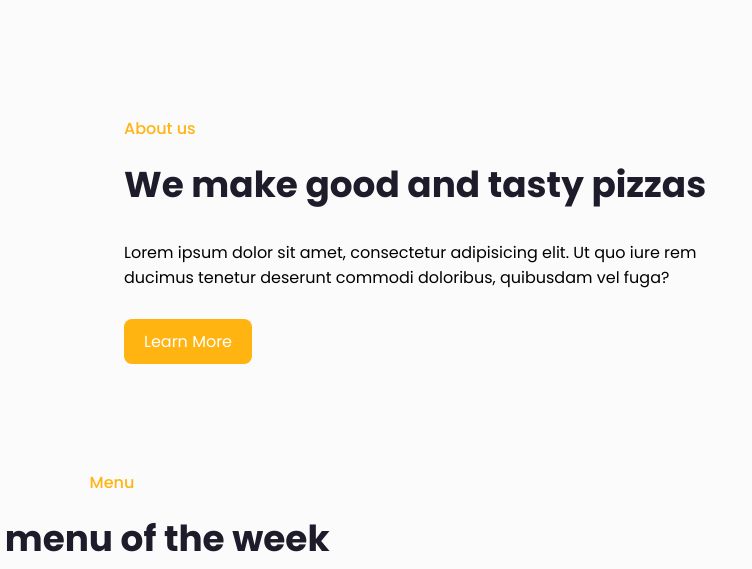
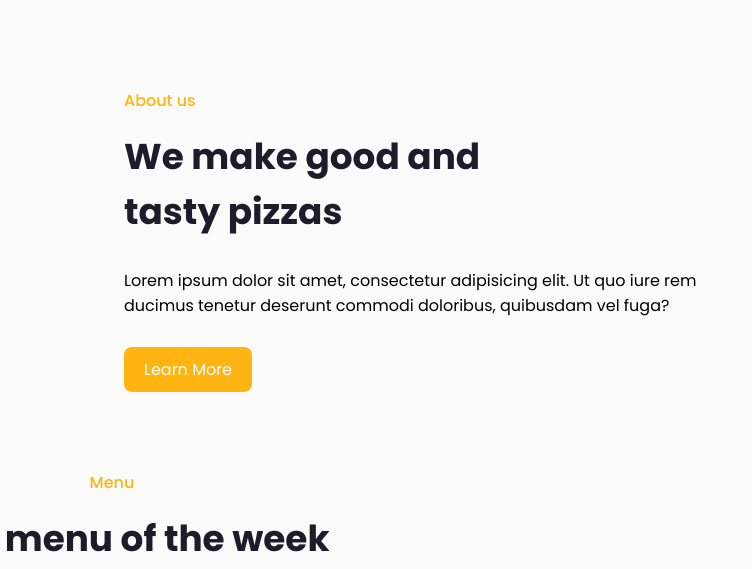
Before and after one commit to Mariarosarianobile/corso-frontend, a plain HTML site: page landing page/index.html in a window 1280 px wide. Shown: the part 871-1440 px from the top of the page, 528-1280 px from the left. Drawn offline with Linux system fonts and the light colour scheme.

Commit message:
modificato documento

```diff
--- a/landing page/index.html
+++ b/landing page/index.html
@@ -61,7 +61,7 @@
                 <div class="about-right">
                     <span class="section-name">About us</span>
                     <h2 class="section-title">
-                        We make good and
+                        We make good and <br>
                         tasty pizzas
                     </h2>
                     <p>
```
